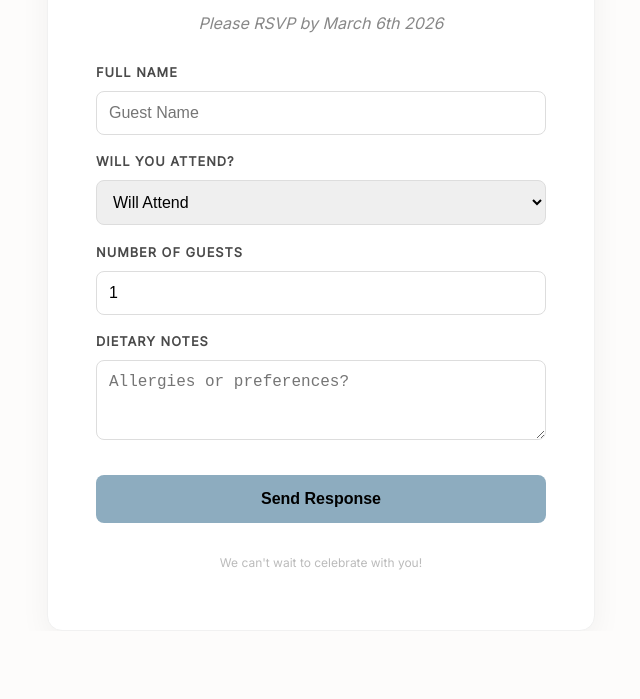
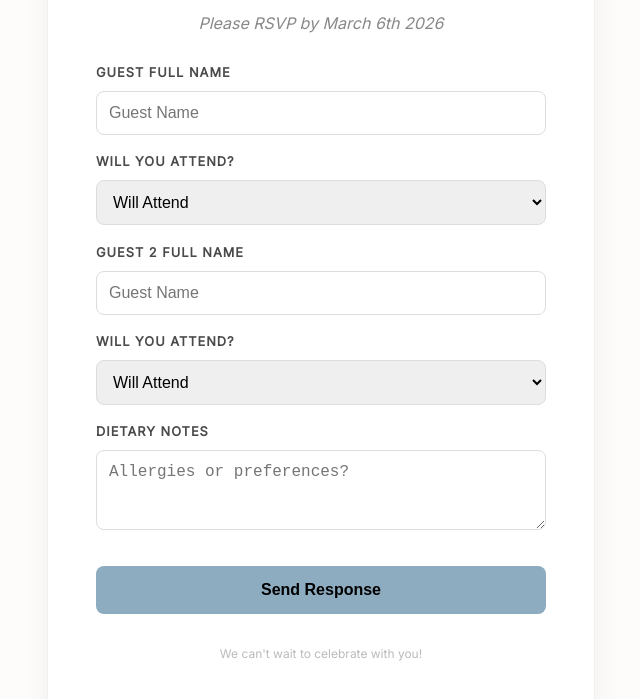
Before and after one commit to shrutimistry/shrutimistry.github.io, a plain HTML site: page index.html in a window 1280 px wide. Shown: the part 185-884 px from the top of the page, without its empty margins (319-959 px from the left). Before the commit the page ends 816 px from the top, so only its background shows below. Drawn offline with nearby package versions, Linux system fonts and the light colour scheme; a web font is replaced by a local one.

Commit message:
Update index.html

```diff
--- a/index.html
+++ b/index.html
@@ -110,7 +110,7 @@
     <p class="subtitle">Please RSVP by March 6th 2026</p>
 
     <form action="https://formspree.io/f/xreaoney" method="POST">
-        <label>Full Name</label>
+        <label>Guest Full Name</label>
         <input type="text" name="name" placeholder="Guest Name" required>
 
         <label>Will you attend?</label>
@@ -119,8 +119,14 @@
             <option value="no">Regretfully Decline</option>
         </select>
 
-        <label>Number of Guests</label>
-        <input type="number" name="guests" min="1" max="10" value="1">
+        <label>Guest 2 Full Name</label>
+        <input type="text" name="name" placeholder="Guest Name" required>
+
+        <label>Will you attend?</label>
+        <select name="attendance" required>
+            <option value="yes">Will Attend</option>
+            <option value="no">Regretfully Decline</option>
+        </select>
 
         <label>Dietary Notes</label>
         <textarea name="dietary" rows="3" placeholder="Allergies or preferences?"></textarea>
```
